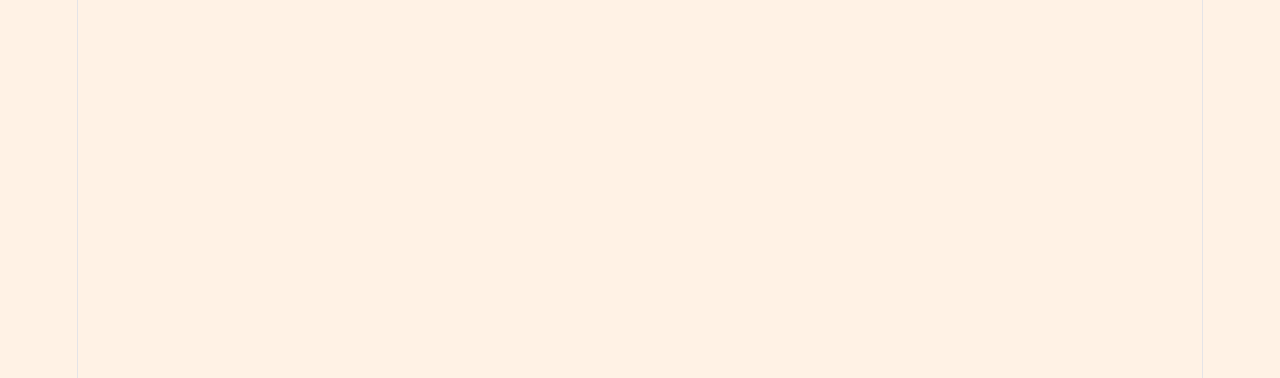
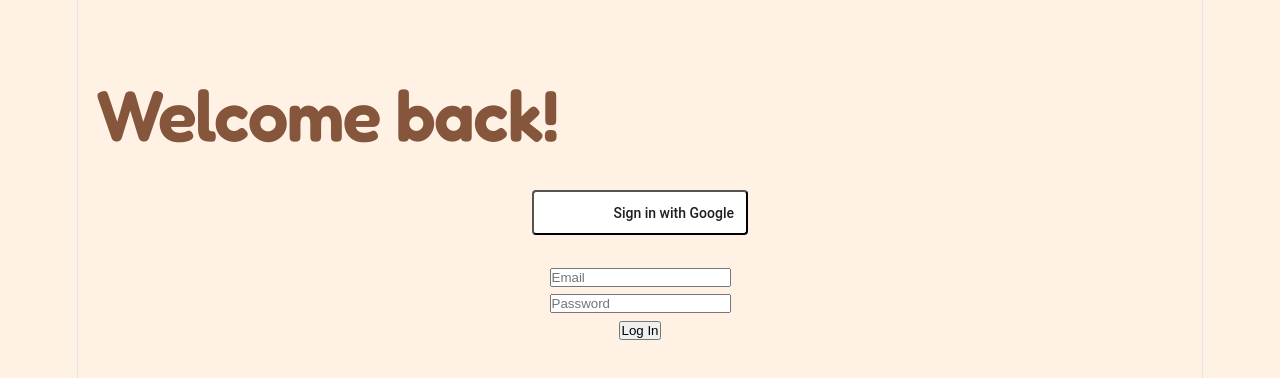
Before and after one commit to EmberCoder/projectuntangle, a React (Vite) app: page /LogInputs in a window 1280 px wide. Before the commit this address had no page. Shown: the top 378 px of the page. Built offline with nearby package versions, Linux system fonts and the light colour scheme.

Commit message:
Added Firebase for login components

```diff
--- a/package.json
+++ b/package.json
@@ -17,6 +17,7 @@
     "cors": "^2.8.6",
     "dotenv": "^17.4.2",
     "express": "^5.2.1",
+    "firebase": "^12.18.0",
     "phosphor-react": "^1.4.1",
     "react": "^19.2.8",
     "react-dom": "^19.2.8",
--- a/src/App.jsx
+++ b/src/App.jsx
@@ -6,6 +6,7 @@ import NavBar from './components/NavBar/NavBar';
 import StressPopup from './components/StressQuestion/StressPopup';
 import StressQuestion from './components/StressQuestion/StressQuestion';
 import Login from './login';
+import LogInputs from './LogInputs';
 import SelfCare from './selfcare';
 import Todo from './todo';
 
@@ -94,6 +95,7 @@ function App() {
         <Route path="/home" element={<Home />} />
         <Route path="/todo" element={<Todo />} />
         <Route path="/selfcare" element={<SelfCare />} />
+        <Route path="/LogInputs" element={<LogInputs />} />
       </Routes>
     </Router>
   );
--- /dev/null
+++ b/src/LogInputs.jsx
@@ -0,0 +1,48 @@
+import { createUserWithEmailAndPassword, signInWithEmailAndPassword } from 'firebase/auth';
+import { useState } from 'react';
+import { useNavigate } from 'react-router-dom';
+import GoogleLogin from './components/Login/GoogleLogin';
+import { auth } from './firebase';
+import EmailLogin from './components/Login/EmailLogin';
+
+const LogInputs = () => {
+  const [email, setEmail] = useState('');
+  const [password, setPassword] = useState('');
+  const navigate = useNavigate();
+  const [isSignUp, setIsSignUp] = useState(false);
+  const [error, setError] = useState('');
+
+  const handleEmailAuth = async (e) => {
+    e.preventDefault();
+    setError('');
+    try {
+      if (isSignUp) {
+        const result = await createUserWithEmailAndPassword(auth, email, password);
+        navigate('/home', {state: { username: result.user.email }});
+      } else {
+        const result = await signInWithEmailAndPassword(auth, email, password);
+        navigate('/home', {state: { username: result.user.email }});
+      }
+    } catch (error) {
+      setError(error.message);
+    }
+  };
+
+  return (
+    <div>
+      <h1>Welcome back!</h1>
+
+      <GoogleLogin />
+      <EmailLogin
+        email={email}
+        password={password}
+        setEmail={setEmail}
+        setPassword={setPassword}
+        handleEmailAuth={handleEmailAuth}
+        isSignUp={isSignUp}
+      />
+    </div>
+  );
+};
+
+export default LogInputs;
--- /dev/null
+++ b/src/components/Login/EmailLogin.jsx
@@ -0,0 +1,33 @@
+import './Login.css';
+
+const EmailLogin = ({ email, password, setEmail, setPassword, handleEmailAuth, isSignUp }) => {
+  return (
+       <div className="emailLogin">
+        <form onSubmit={handleEmailAuth}>
+          <div className="inputField">
+            <input
+              type="email"
+              placeholder="Email"
+              value={email}
+              onChange={(e) => setEmail(e.target.value)}
+              required
+            />
+          </div>
+          <div className="inputField">
+            <input
+              type="password"
+              placeholder="Password"
+              value={password}
+              onChange={(e) => setPassword(e.target.value)}
+              required
+            />
+          </div>
+          <button type="submit">
+            {isSignUp ? "Sign Up" : "Log In"}
+          </button>
+        </form>
+      </div>
+  )
+}
+
+export default EmailLogin
--- /dev/null
+++ b/src/components/Login/GoogleLogin.jsx
@@ -0,0 +1,50 @@
+import { getRedirectResult, signInWithPopup, signInWithRedirect } from 'firebase/auth';
+import { useEffect, useState } from 'react';
+import { useNavigate } from 'react-router-dom';
+import { auth, googleProvider } from '../../firebase';
+import './Login.css';
+
+const GoogleLogin = () => {
+  const navigate = useNavigate();
+  const [error, setError] = useState('');
+
+  useEffect(() => {
+    getRedirectResult(auth)
+      .then((result) => {
+        if (result?.user) {
+          navigate('/home', { state: { username: result.user.displayName } });
+        }
+      })
+      .catch((error) => {
+        console.error(error.message);
+        setError(error.message);
+      });
+  }, [navigate]);
+
+  const handleGoogleSignIn = async () => {
+    try {
+      setError('');
+      const isMobile = /iPhone|iPad|iPod|Android/i.test(navigator.userAgent);
+      if (isMobile) {
+        await signInWithRedirect(auth, googleProvider);
+      } else {
+        const result = await signInWithPopup(auth, googleProvider);
+        const user = result.user;
+        navigate('/home', { state: { username: user.displayName } });
+      }
+    } catch (error) {
+
+    }
+  };
+
+  return (
+    <div className="googleLoginWrapper">
+
+      <button onClick={handleGoogleSignIn} className="googleLoginButton">
+        Sign in with Google</button>
+
+    </div>
+  );
+};
+
+export default GoogleLogin;
--- a/src/components/Login/GuestButton.jsx
+++ b/src/components/Login/GuestButton.jsx
@@ -1,4 +1,4 @@
-import './LoginScreenButtons.css';
+import './Login.css';
 
 const GuestButton = () => {
   return (
--- a/src/components/Login/LoginScreenButtons.css
+++ b/src/components/Login/Login.css
@@ -33,3 +33,19 @@ button {
     color: rgb(139, 145, 97);
     font-weight: 600;
 }
+
+.googleLoginButton {
+    display: inline-flex;
+    height: 2.5rem;
+    width: 12rem;
+    align-items: center;
+    justify-content: right;
+    background-color: #ffffff;
+    color: #1f1f1f;
+    font-family: "Roboto", "Helvetica Neue", Arial, sans-serif;
+    font-size: 14px;
+    font-weight: 500;
+    padding: 12px;
+    border-radius: 4px;
+
+}
--- a/src/components/Login/LoginButton.jsx
+++ b/src/components/Login/LoginButton.jsx
@@ -1,4 +1,4 @@
-import './LoginScreenButtons.css';
+import './Login.css';
 
 const LoginButton = () => {
   return (
--- a/src/components/Login/RegisterButton.jsx
+++ b/src/components/Login/RegisterButton.jsx
@@ -1,4 +1,4 @@
-import './LoginScreenButtons.css';
+import './Login.css';
 
 const RegisterButton = () => {
   return (
--- /dev/null
+++ b/src/firebase.js
@@ -0,0 +1,19 @@
+import { getAnalytics } from "firebase/analytics";
+import { initializeApp } from "firebase/app";
+import { getAuth, GoogleAuthProvider } from "firebase/auth";
+
+const firebaseConfig = {
+  apiKey: "AIzaSyCnhjb-gwaPOUghPdWOpDbAeI8yXNVt7bg",
+  authDomain: "serenity-b4b72.firebaseapp.com",
+  projectId: "serenity-b4b72",
+  storageBucket: "serenity-b4b72.firebasestorage.app",
+  messagingSenderId: "749474732425",
+  appId: "1:749474732425:web:143a6e2fd1b20f2382a958",
+  measurementId: "G-WFLEV3WFNR"
+};
+
+const app = initializeApp(firebaseConfig);
+const analytics = getAnalytics(app);
+
+export const auth = getAuth(app);
+export const googleProvider = new GoogleAuthProvider();
--- a/src/login.css
+++ /dev/null
@@ -1,11 +0,0 @@
-viewport {
-    width: 100%;
-    height: 100%;
-}
-
-h1 {
-    margin-top: 25rem;
-    margin-right: 1rem;
-    text-align: center;
-    align-items: center;
-}
--- a/src/login.jsx
+++ b/src/login.jsx
@@ -2,14 +2,14 @@ import { Link } from 'react-router-dom';
 import GuestButton from './components/Login/GuestButton';
 import LoginButton from './components/Login/LoginButton';
 import RegisterButton from './components/Login/RegisterButton';
-import './login.css';
-
 
 const Login = () => {
   return (
     <div>
       <h1>Welcome to Serenity</h1>
-      <LoginButton />
+      <Link to="/LogInputs">
+        <LoginButton />
+      </Link>
 
       <RegisterButton />
 
```
Also changed, not shown: 1 other file (tests, documents, lock files or other folders).
